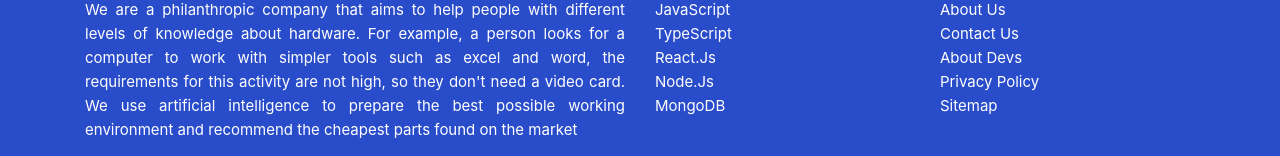
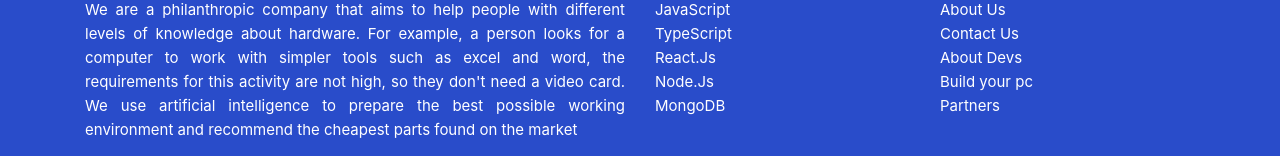
Before and after one commit to eulixir/Pc_Express_2.0, a React (Create React App) app in the folder web/: page /aboutUs in a window 1280 px wide. Shown: the part 4210-4366 px from the top of the page. Built offline with nearby package versions, Linux system fonts and the light colour scheme.

Commit message:
add currentYear function

```diff
--- a/web/src/components/footer/index.tsx
+++ b/web/src/components/footer/index.tsx
@@ -1,6 +1,8 @@
 import React from 'react';
 import './styles/footer.css';
 import { Link } from 'react-router-dom';
+
+const currentYear = new Date().getFullYear();
 
 export default function Footer() {
   return (
@@ -48,18 +50,16 @@ export default function Footer() {
                 <Link to="/aboutUs">About Us</Link>
               </li>
               <li>
-                <a href="/contacUS">Contact Us</a>
+                <Link to="/contacUS">Contact Us</Link>
               </li>
               <li>
-                <a href="/aboutDevs">About Devs</a>
+                <Link to="/aboutDevs">About Devs</Link>
               </li>
               <li>
-                <a href="http://scanfcode.com/privacy-policy/">
-                  Privacy Policy
-                </a>
+                <a href="#">Build your pc</a>
               </li>
               <li>
-                <a href="http://scanfcode.com/sitemap/">Sitemap</a>
+                <a href="#">Partners</a>
               </li>
             </ul>
           </div>
@@ -69,7 +69,7 @@ export default function Footer() {
         <div className="row">
           <div className="col-md-8 col-sm-6 col-xs-12">
             <p className="copyright-text">
-              Copyright &copy; 2020 All Rights Reserved by
+              Copyright &copy; {currentYear} All Rights Reserved by
               <a href="#"> PcExpress</a>.
             </p>
           </div>
```
